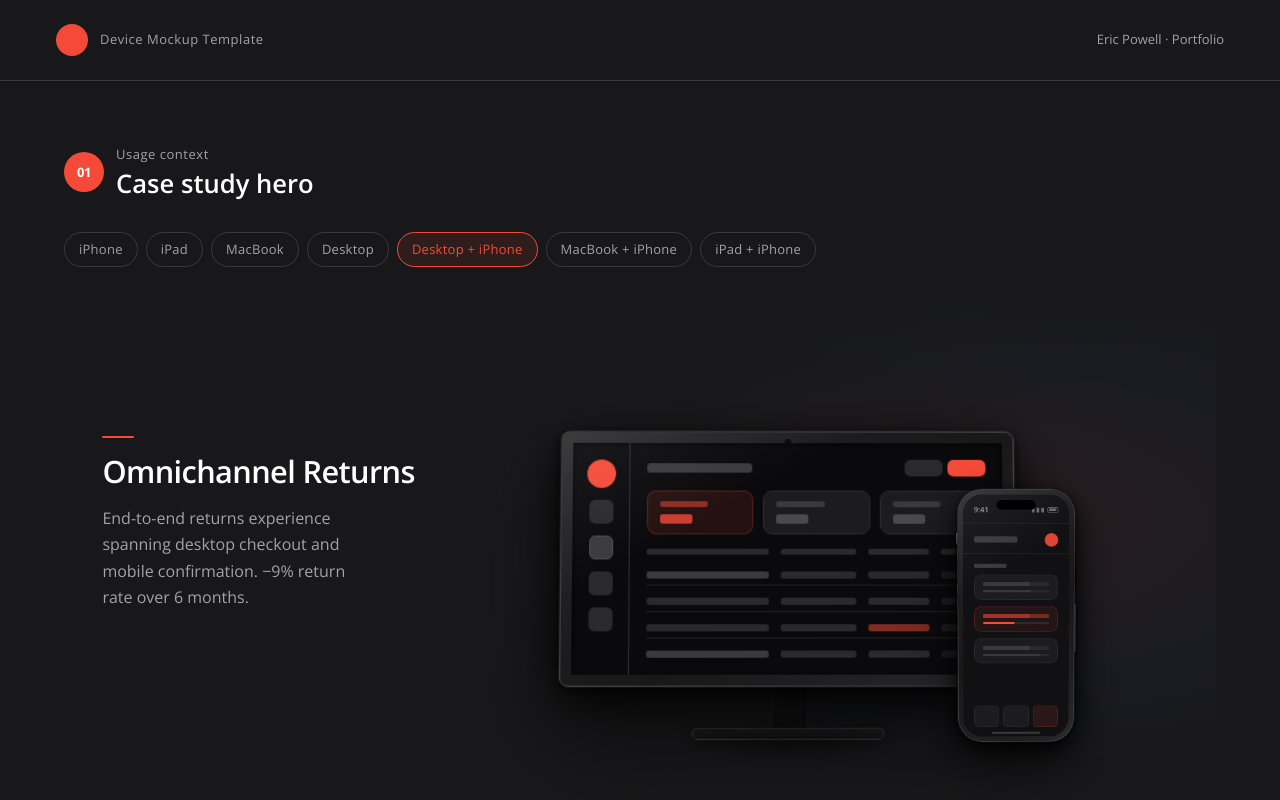
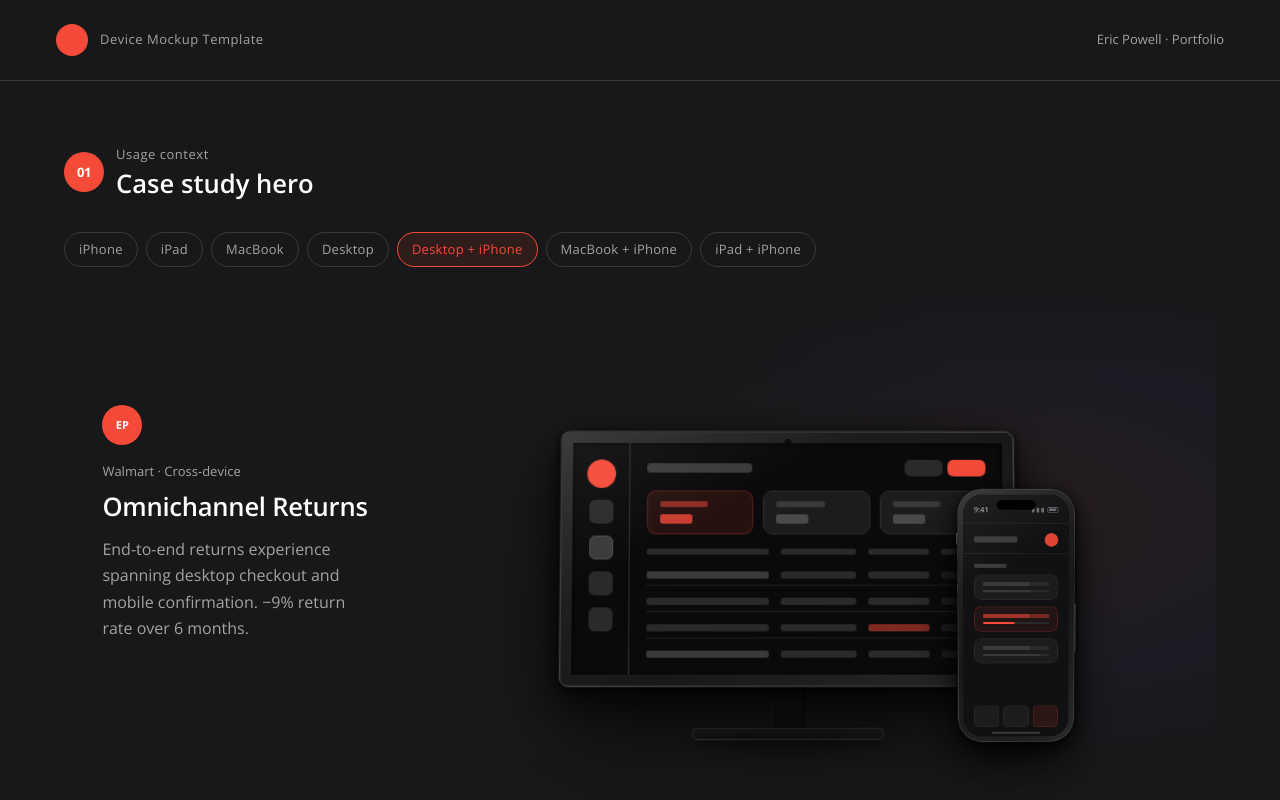
Before and after one commit to HelloEricPowellDesign/device-mockup-template, a React (Vite) app: page / in a window 1280 px wide. Shown: the top 800 px of the page. Built offline with nearby package versions, Linux system fonts and the light colour scheme; the HTML template or start-up script is replaced by a standard one.

Commit message:
prompt: 170

```diff
--- a/src/App.tsx
+++ b/src/App.tsx
@@ -5,6 +5,7 @@ import type { DeviceMockupProps } from './components/DeviceMockup';
 type HeroOption = {
   label: string;
   spec: DeviceSpec;
+  preLabel?: string;
   title?: string;
   description?: string;
 };
@@ -13,42 +14,49 @@ const heroOptions: HeroOption[] = [
   {
     label: 'iPhone',
     spec: 'iphone',
+    preLabel: 'Mobile · iOS',
     title: 'Transit Companion',
     description: 'A real-time transit app designed for commuters navigating complex urban networks. Focused on glanceability and one-handed use.',
   },
   {
     label: 'iPad',
     spec: 'ipad',
+    preLabel: 'Nike · Operator tool',
     title: 'NSRL Form',
     description: 'Operator intake tool for Nike Sport Research Lab. Streamlined a multi-step form flow into a single-session iPad experience.',
   },
   {
     label: 'MacBook',
     spec: 'macbook',
+    preLabel: 'eBay · Web dashboard',
     title: 'Analytics Platform',
     description: 'A data exploration dashboard for performance marketers. Reduced time-to-insight from 40 minutes to under 5.',
   },
   {
     label: 'Desktop',
     spec: 'desktop',
+    preLabel: 'Internal · Design system',
     title: 'Design System',
     description: 'A token-based design system built for scale. Shipped across 6 product surfaces with a team of 14 engineers.',
   },
   {
     label: 'Desktop + iPhone',
     spec: ['desktop', 'iphone'],
+    preLabel: 'Walmart · Cross-device',
     title: 'Omnichannel Returns',
     description: 'End-to-end returns experience spanning desktop checkout and mobile confirmation. −9% return rate over 6 months.',
   },
   {
     label: 'MacBook + iPhone',
     spec: ['macbook', 'iphone'],
+    preLabel: 'Nike · Loyalty',
     title: 'Loyalty Platform',
     description: 'Cross-device loyalty program redesign. Unified web and mobile touchpoints into a single coherent experience.',
   },
   {
     label: 'iPad + iPhone',
     spec: ['ipad', 'iphone'],
+    preLabel: 'Nike · Field ops',
     title: 'Field Operations',
     description: 'Companion tools for field teams — iPad as primary workstation, iPhone for quick status checks and approvals.',
   },
@@ -143,6 +151,7 @@ export default function App() {
             <DeviceMockup
               devices={active.spec}
               size="hero"
+              preLabel={active.preLabel}
               title={active.title}
               description={active.description}
             />
--- a/src/components/DeviceMockup.tsx
+++ b/src/components/DeviceMockup.tsx
@@ -8,9 +8,10 @@ export type DeviceSpec = DeviceType | [DeviceType, DeviceType];
 export interface DeviceMockupProps {
   devices: DeviceSpec;
   size: DisplaySize;
+  preLabel?: string;    // eyebrow — company name or category
   title?: string;
   description?: string;
-  animVariant?: 0 | 1 | 2 | 3; // card float variant; 0 = default
+  animVariant?: 0 | 1 | 2 | 3;
   className?: string;
 }
 
@@ -341,7 +342,7 @@ const CARD_ANIMS = [
   { name: 'device-card-d', delay: '-1.6s', duration: '5.8s' },
 ];
 
-export default function DeviceMockup({ devices, size, title, description, animVariant = 0, className = '' }: DeviceMockupProps) {
+export default function DeviceMockup({ devices, size, preLabel, title, description, animVariant = 0, className = '' }: DeviceMockupProps) {
   const hero = size === 'hero';
   const hasText = hero && (title || description);
 
@@ -454,39 +455,39 @@ export default function DeviceMockup({ devices, size, title, description, animVa
             flexDirection: 'column',
             justifyContent: 'center',
             padding: 'clamp(1.5rem, 3vw, 3rem) clamp(1.5rem, 3vw, 2.5rem)',
-            gap: '1rem',
+            gap: '0.6rem',
             zIndex: 5,
           }}>
-            {/* Accent rule */}
-            <div style={{ width: 32, height: 2, borderRadius: 1, backgroundColor: 'var(--color-accent)', flexShrink: 0 }} />
+            {/* Logo mark */}
+            <div style={{
+              width: 40, height: 40, borderRadius: '50%',
+              backgroundColor: 'var(--color-accent)',
+              display: 'flex', alignItems: 'center', justifyContent: 'center',
+              flexShrink: 0, marginBottom: '0.5rem',
+            }}>
+              <span style={{ fontFamily: 'var(--font-display)', fontSize: '0.6875rem', fontWeight: 700, color: '#fff', letterSpacing: '0.02em' }}>EP</span>
+            </div>
 
+            {/* Eyebrow — company / category */}
+            {preLabel && (
+              <p style={{ fontFamily: 'var(--font-data)', fontSize: 'var(--text-data)', fontWeight: 400, color: 'var(--color-muted)', margin: 0 }}>
+                {preLabel}
+              </p>
+            )}
+
+            {/* Title */}
             {title && (
-              <h2 style={{
-                fontFamily: 'var(--font-display)',
-                fontSize: 'clamp(1.5rem, 2.4vw, 2.25rem)',
-                fontWeight: 600,
-                lineHeight: 1.15,
-                color: 'var(--color-ink)',
-                margin: 0,
-                letterSpacing: '-0.02em',
-              }}>
+              <h2 style={{ fontFamily: 'var(--font-display)', fontSize: 'var(--text-title)', fontWeight: 600, lineHeight: 1.2, color: 'var(--color-ink)', margin: 0, letterSpacing: '-0.01em' }}>
                 {title}
               </h2>
             )}
 
+            {/* Description */}
             {description && (
-              <p style={{
-                fontFamily: 'var(--font-body)',
-                fontSize: 'var(--text-body-sm)',
-                lineHeight: 1.65,
-                color: 'var(--color-muted)',
-                margin: 0,
-                maxWidth: '30ch',
-              }}>
+              <p style={{ fontFamily: 'var(--font-body)', fontSize: 'var(--text-body-sm)', lineHeight: 1.65, color: 'var(--color-muted)', margin: 0, maxWidth: '28ch', marginTop: '0.25rem' }}>
                 {description}
               </p>
             )}
-
           </div>
 
           {/* Right: device */}
```
